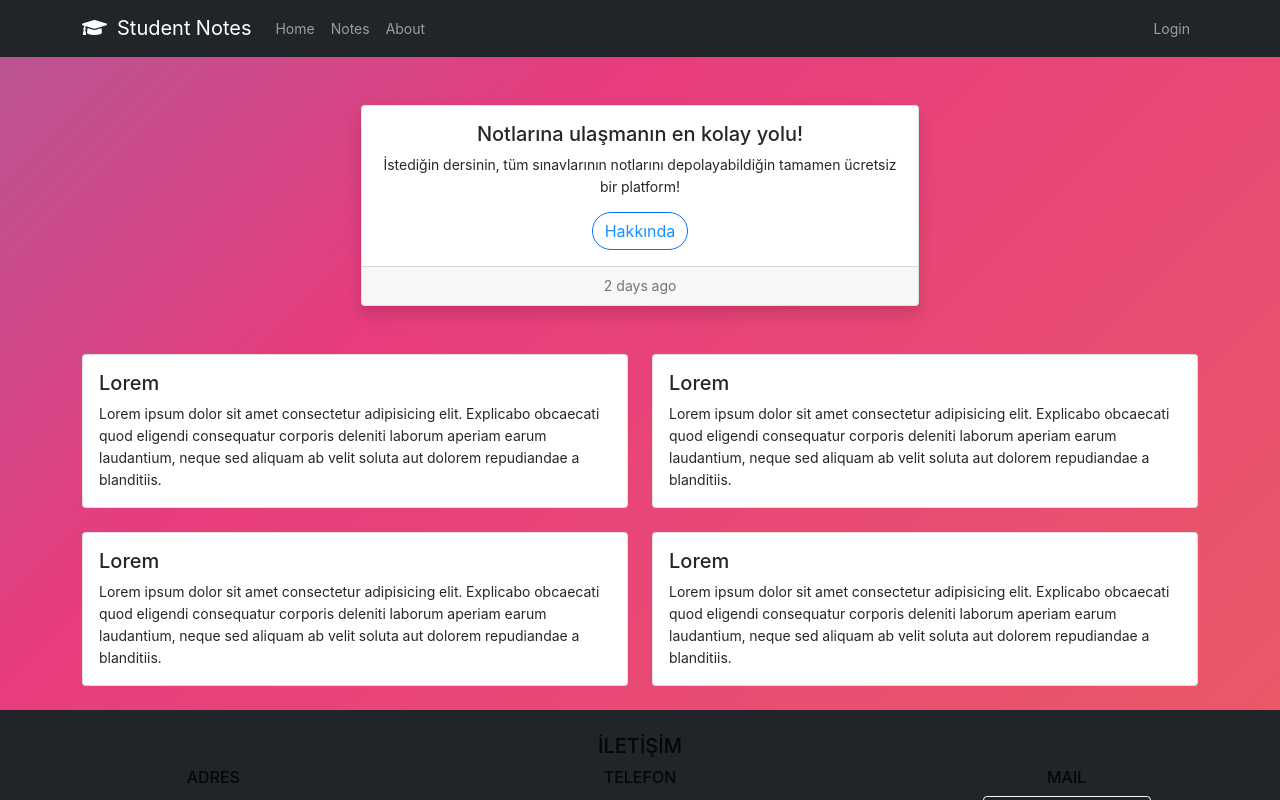
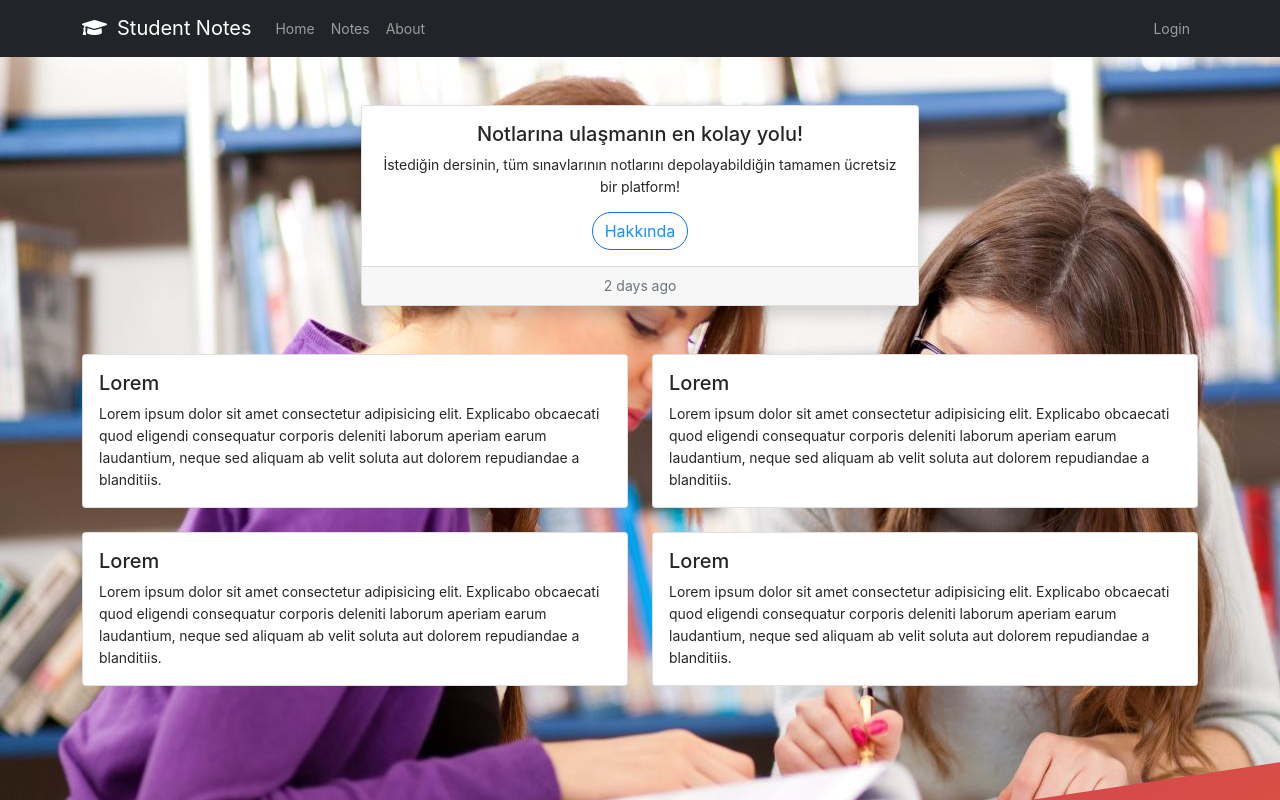
Before and after one commit to YakupKursat/Ziraat-Project-FrontEnd, a React (Create React App) app in the folder my-app/: page / in a window 1280 px wide. Shown: the top 800 px of the page. Built offline with nearby package versions, Linux system fonts and the light colour scheme.

Commit message:
Background image

```diff
--- a/my-app/src/Css/AnaSayfa.css
+++ b/my-app/src/Css/AnaSayfa.css
@@ -21,9 +21,15 @@ body {
 }
 
 body {
-  background: linear-gradient(-45deg, #ee7752, #e73c7e, #23a6d5, #23d5ab);
+  background: linear-gradient(-30deg, #ff7300, #c2386d, #23a6d5, #23d5ab);
   background-size: 400% 400%;
   animation: gradient 15s ease infinite;
+}
+
+#bgImage{
+  height: 900px;
+  width: 100%;
+  background-image: url("../Assets/student2.png");
 }
 
 @keyframes gradient {
--- a/my-app/src/Pages/HomePage.tsx
+++ b/my-app/src/Pages/HomePage.tsx
@@ -10,7 +10,7 @@ function App() {
         initial={{ opacity: 0, y: -50 }}
         animate={{ opacity: 1, y: 0 }}
       > */}
-      <div id="image">
+      <div id="bgImage">
         <div className="container">
           <motion.div
             drag
@@ -43,6 +43,7 @@ function App() {
               </Card>
             </div>
           </motion.div>
+
           <div className="row mb-4">
             <div className="col-sm-6">
               <motion.div
```
